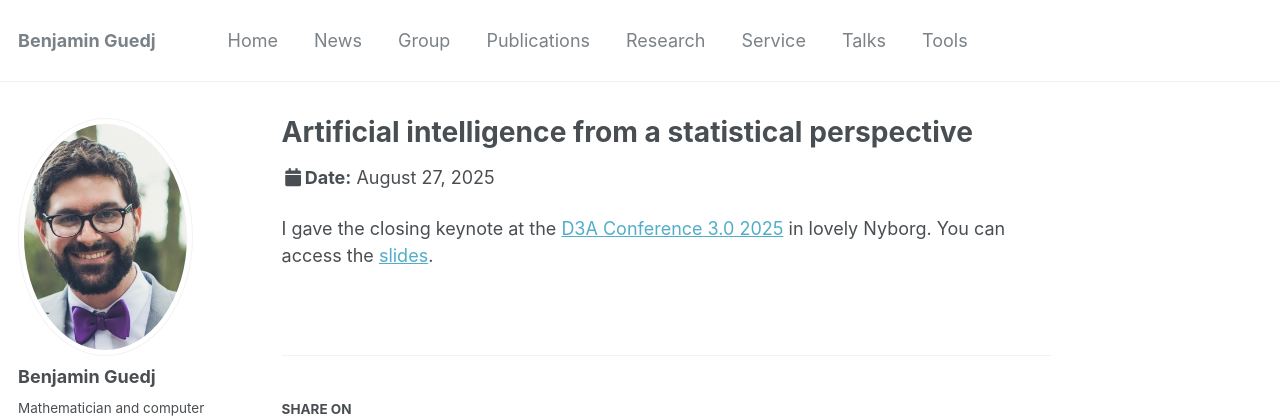
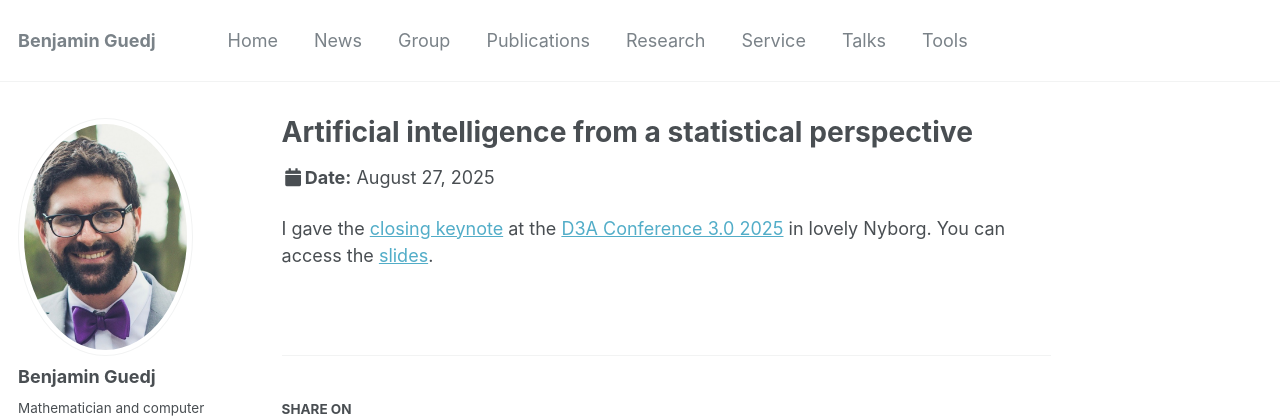
Before and after one commit to bguedj/bguedj.github.io, a Jekyll site: the page built from _talks/2025-08-27-d3a.md, in a window 1280 px wide and 934 px high. Shown: the top 418 px of the window. Built offline with Jekyll 4.4.1, drawn with Linux system fonts in a browser that asks for light colours; some web fonts are replaced; part of the change alters nothing that is shown.

```diff
--- a/_talks/2025-08-27-d3a.md
+++ b/_talks/2025-08-27-d3a.md
@@ -8,4 +8,4 @@ date: 2025-08-27
 location: "Nyborg, Denmark"
 ---
 
-I gave the closing keynote at the [D3A Conference 3.0 2025](https://d3aconference.dk) in lovely Nyborg. You can access the [slides](https://bguedj.github.io/files/bguedj-keynote-2025-d3a.pdf).
+I gave the [closing keynote](https://d3aconference.dk/artficial-intelligence-from-a-statistical-perspective/) at the [D3A Conference 3.0 2025](https://d3aconference.dk) in lovely Nyborg. You can access the [slides](https://bguedj.github.io/files/bguedj-keynote-2025-d3a.pdf).
```
